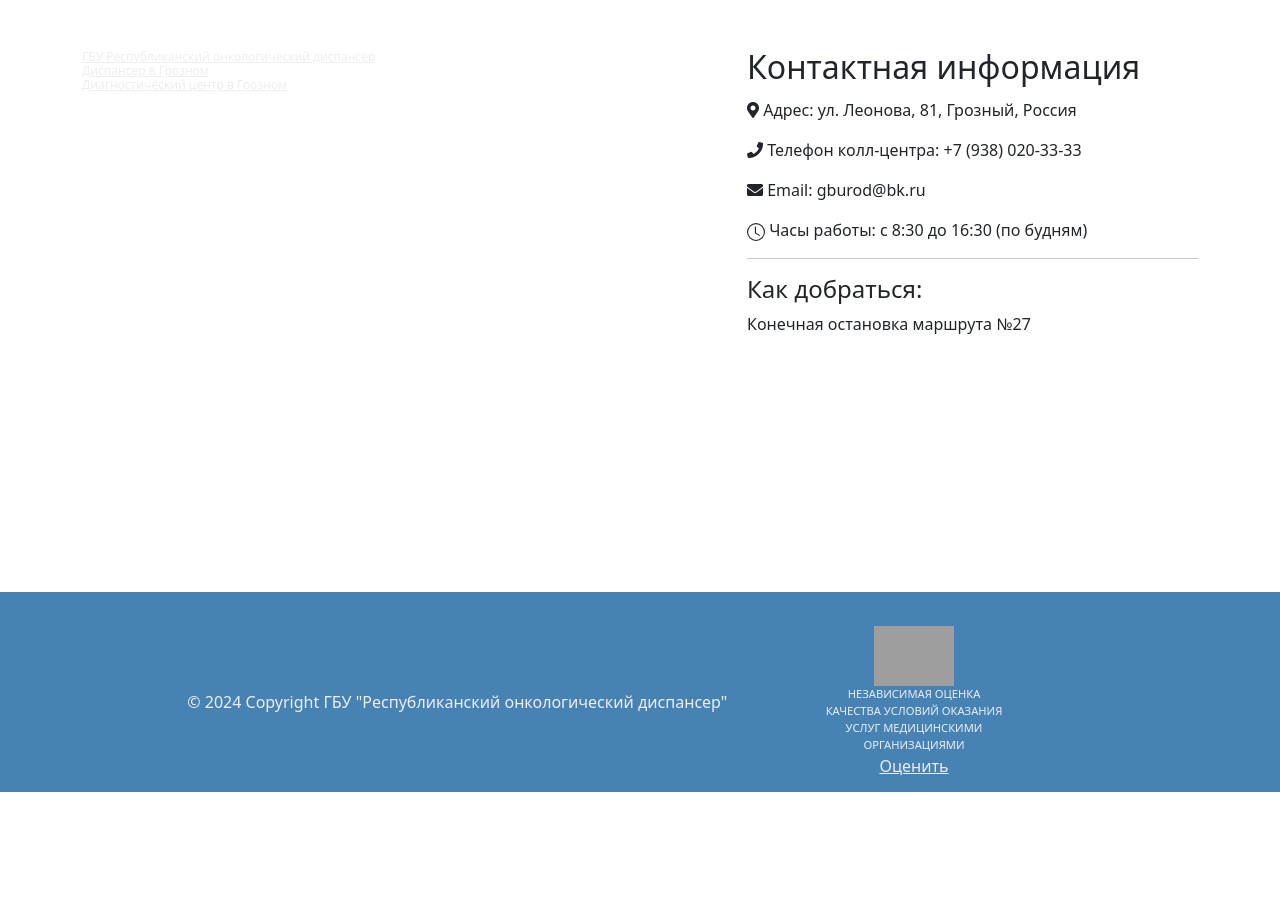
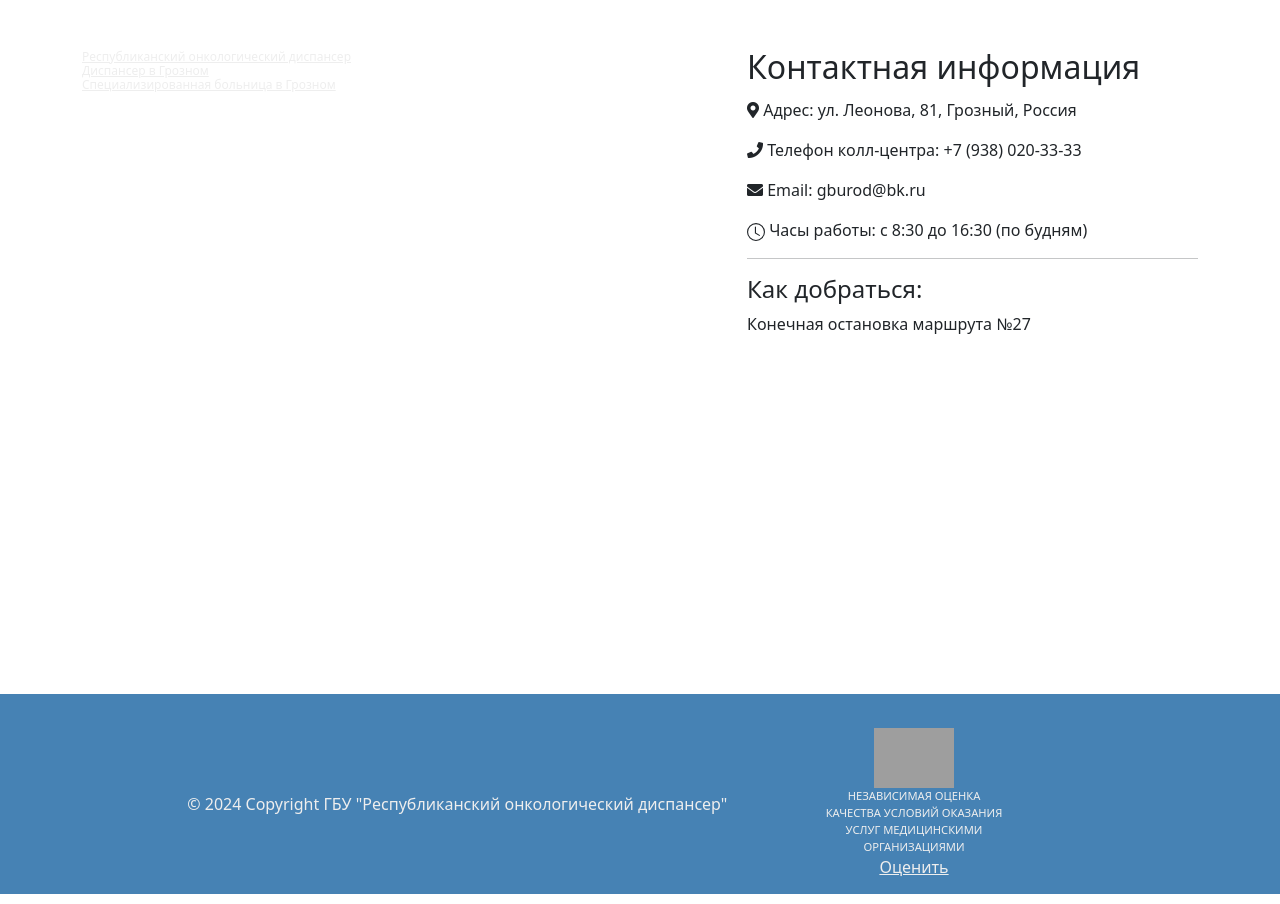
Before and after one commit to RDMN20/gburod, a Django app: page /about/ in a window 1280 px wide. Shown: the part 229-1133 px from the top of the page. Before the commit the page ends 1021 px from the top, so only its background shows below. Run offline with Django 3.2, Linux system fonts and the light colour scheme; parts of the project's set-up code (start-up, migrations or seed data) failed here and were passed over; some libraries are stand-ins or nearby versions; grey boxes are pictures that could not be loaded.

Commit message:
Fix about and depart_detail templates

```diff
--- a/gburod/gburod_site/templates/main_page/about.html
+++ b/gburod/gburod_site/templates/main_page/about.html
@@ -4,35 +4,39 @@
   <div class="container">
     <div class="row py-5 justify-content-center">
       <div class="col-md-7">
-        <div class="w-100 h-100" style="position:relative;overflow:hidden;">
-          <a
-            href="https://yandex.ru/maps/org/gbu_respublikanskiy_onkologicheskiy_dispanser/1369428883/?utm_medium=mapframe&utm_source=maps"
-            style="color:#eee;font-size:12px;position:absolute;top:0px;">ГБУ Республиканский онкологический
-            диспансер</a>
-          <a
-            href="https://yandex.ru/maps/1106/grozniy/category/dispensary/184105988/?utm_medium=mapframe&utm_source=maps"
-            style="color:#eee;font-size:12px;position:absolute;top:14px;">Диспансер в Грозном</a>
-          <a
-            href="https://yandex.ru/maps/1106/grozniy/category/diagnostic_center/184106106/?utm_medium=mapframe&utm_source=maps"
-            style="color:#eee;font-size:12px;position:absolute;top:28px;">Диагностический центр в Грозном</a>
+        <div class="w-100 h-100" style="position:relative;overflow:hidden;"><a
+          href="https://yandex.ru/maps/org/respublikanskiy_onkologicheskiy_dispanser/1369428883/?utm_medium=mapframe&utm_source=maps"
+          style="color:#eee;font-size:12px;position:absolute;top:0px;">Республиканский
+          онкологический диспансер</a><a
+          href="https://yandex.ru/maps/1106/grozniy/category/dispensary/184105988/?utm_medium=mapframe&utm_source=maps"
+          style="color:#eee;font-size:12px;position:absolute;top:14px;">Диспансер
+          в Грозном</a><a
+          href="https://yandex.ru/maps/1106/grozniy/category/specialized_hospital/53437260559/?utm_medium=mapframe&utm_source=maps"
+          style="color:#eee;font-size:12px;position:absolute;top:28px;">Специализированная
+          больница в Грозном</a>
           <iframe
-            src="https://yandex.ru/map-widget/v1/?ll=45.737163%2C43.299861&mode=poi&poi%5Bpoint%5D=45.736356%2C43.300664&poi%5Buri%5D=ymapsbm1%3A%2F%2Forg%3Foid%3D1369428883&z=18"
-           class="w-100 h-100 ratio ratio-4x3 overflow-auto" frameborder="1" allowfullscreen="true" style="position:relative;">
-          </iframe>
+            src="https://yandex.ru/map-widget/v1/?ll=45.737533%2C43.300142&mode=poi&poi%5Bpoint%5D=45.736914%2C43.300161&poi%5Buri%5D=ymapsbm1%3A%2F%2Forg%3Foid%3D1369428883&z=18.36"
+            width="560" height="400" frameborder="1" allowfullscreen="true"
+            style="position:relative;"></iframe>
         </div>
       </div>
       <div class="col-auto col-md-5">
         <h2 class="pb-1">Контактная информация</h2>
-        <p><i class="fas fa-map-marker-alt"></i> Адрес: ул. Леонова, 81, Грозный, Россия</p>
-        <p><i class="fas fa-phone"></i> Телефон колл-центра: +7 (938) 020-33-33</p>
+        <p><i class="fas fa-map-marker-alt"></i> Адрес: ул. Леонова, 81,
+          Грозный, Россия</p>
+        <p><i class="fas fa-phone"></i> Телефон колл-центра: +7 (938) 020-33-33
+        </p>
         <p><i class="fas fa-envelope"></i> Email: gburod@bk.ru</p>
         <p>
-          <svg xmlns="http://www.w3.org/2000/svg" width="18" height="18" fill="currentColor" class="bi bi-clock"
+          <svg xmlns="http://www.w3.org/2000/svg" width="18" height="18"
+               fill="currentColor" class="bi bi-clock"
                viewBox="0 0 16 16">
-            <path d="M8 3.5a.5.5 0 0 0-1 0V9a.5.5 0 0 0 .252.434l3.5 2a.5.5 0 0 0 .496-.868L8 8.71V3.5z"/>
-            <path d="M8 16A8 8 0 1 0 8 0a8 8 0 0 0 0 16zm7-8A7 7 0 1 1 1 8a7 7 0 0 1 14 0z"/>
+            <path
+              d="M8 3.5a.5.5 0 0 0-1 0V9a.5.5 0 0 0 .252.434l3.5 2a.5.5 0 0 0 .496-.868L8 8.71V3.5z"/>
+            <path
+              d="M8 16A8 8 0 1 0 8 0a8 8 0 0 0 0 16zm7-8A7 7 0 1 1 1 8a7 7 0 0 1 14 0z"/>
           </svg>
-           Часы работы: с 8:30 до 16:30 (по будням)
+          Часы работы: с 8:30 до 16:30 (по будням)
         </p>
         <hr>
         <h4>Как добраться:</h4>
--- a/gburod/gburod_site/templates/structure/department_detail.html
+++ b/gburod/gburod_site/templates/structure/department_detail.html
@@ -1,5 +1,5 @@
 {% extends "base.html" %}
-{% block title %} {{ depart.title }}{% endblock title %}
+{% block title %} {{ department.title }}{% endblock title %}
 {% block content %}
   {% load thumbnail %}
   <div class="container">
```
